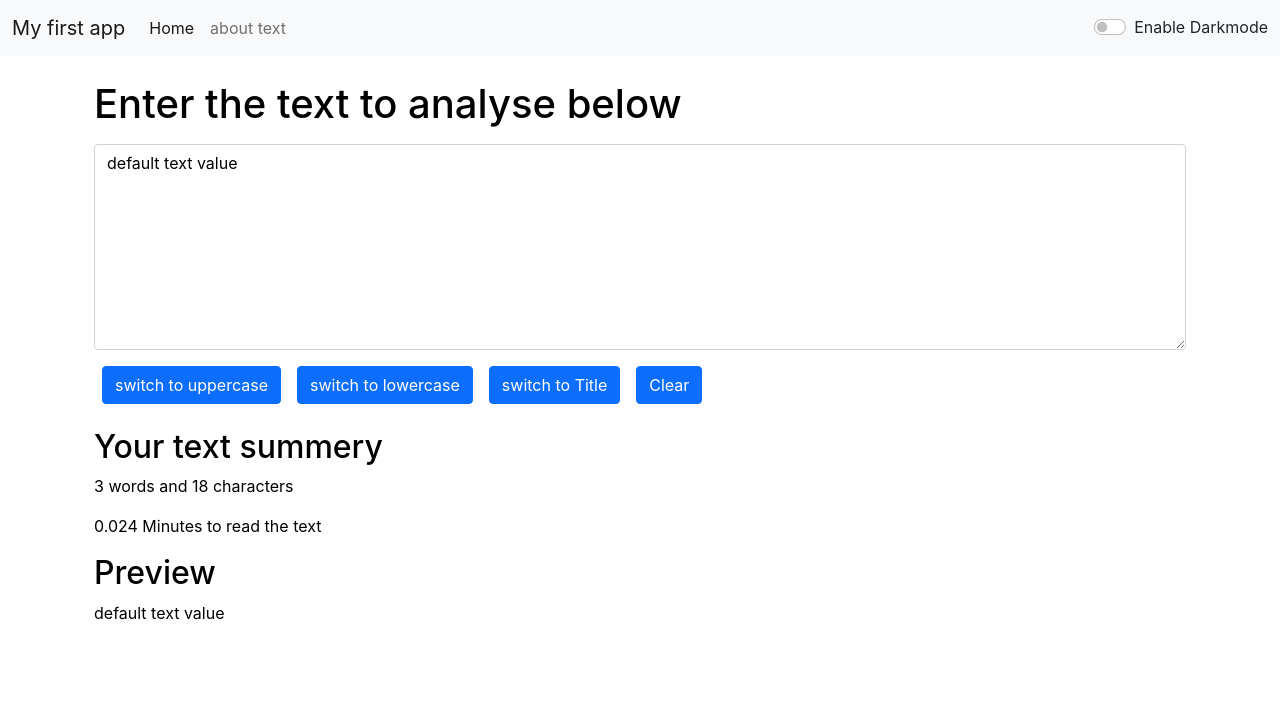
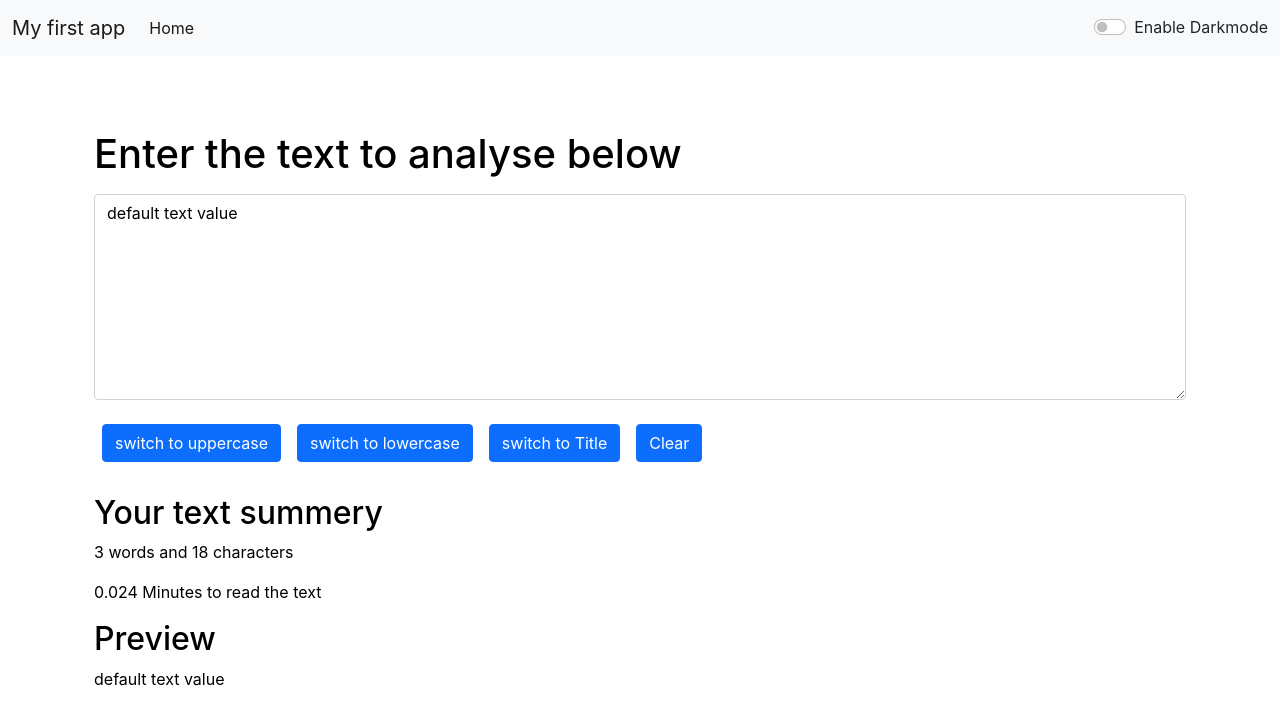
Before and after one commit to bgmiparveen/myfirstapp, a React (Create React App) app: page / in a window 1280 px wide. Shown: the top 724 px of the page. Built offline with nearby package versions, Linux system fonts and the light colour scheme.

Commit message:
bugs fixed

```diff
--- a/package.json
+++ b/package.json
@@ -1,5 +1,5 @@
 {
-  "homepage": "https://bgmiparveen.github.io/firstapp",
+  "homepage": "https://bgmiparveen.github.io/myfirstapp",
   "name": "firstapp",
   "version": "0.1.0",
   "private": true,
@@ -10,12 +10,13 @@
     "gh-pages": "^3.2.3",
     "react": "^17.0.2",
     "react-dom": "^17.0.2",
+    "react-router-dom": "^5.3.0",
     "react-scripts": "4.0.3",
     "web-vitals": "^1.1.2"
   },
   "scripts": {
     "predeploy": "npm run build",
-       "deploy": "gh-pages -d build",
+    "deploy": "gh-pages -d build",
     "start": "react-scripts start",
     "build": "react-scripts build",
     "test": "react-scripts test",
--- a/src/App.js
+++ b/src/App.js
@@ -3,34 +3,72 @@ import "./App.css";
 import Formtext from "./Components/Formtext";
 import Navbar from "./Components/Navbar";
 import React, { useState } from 'react'
+import Alert from "./Components/Alert";
+// import {
+//   BrowserRouter as Router,
+//   Switch,
+//   Route,
+
+// } from "react-router-dom";
 
 
 function App() {
   const [mode, setmode] = useState('light')
+  const [alert, setAlert] = useState(null)
+  const showAlert = (message , type)=>{
+    setAlert({
+      msg: message,
+      type: type
+        })
+          setTimeout(() => {
+        setAlert(null)
+      }, 1500);
+  }
   const toggleMode = ()=>{
     if (mode==='light') {
       setmode('dark');
       document.body.style.backgroundColor = "#434362";
+      showAlert('dark mode has been enabled ','Success' )
     }
     else{
 
       setmode('light');
       document.body.style.backgroundColor = "white";
+      showAlert('light mode has been enabled ','Success' )
+
     }
   }
   return (
     <>
+
+    {/* <Router> */}
       <Navbar title="My first app" aboutText="about text" mode= {mode} //variable mode pass karvaya hai so don't use backticks
        toggleMode={toggleMode} />
       {/* <Navbar  /> */}
+     <div className="container" style={{height:"50px"}} >
+       <Alert alert={alert} />  {/* ye alert setalert wala alert hai jiski initial valua is null jo aage props me pass hoga */}
+
+       </div>
+      {/* <div className="container">  */}
+
+      {/* <Switch>
+          <Route path="/about">
+            <About  mode= {mode} />
+          </Route>
+
+          <Route path="/">
+
+          </Route>
+        </Switch> */}
+      {/* </div> */}
       <div className="container">
-        <Formtext Heading="Enter the text to analyse below" mode={mode} />
+        <Formtext showAlert={showAlert} Heading="Enter the text to analyse below" mode={mode} />
+
       </div>
-      <div className="container">
-      {/* <About mode={mode}/> */}
-      </div>
+        {/* </Router> */}
+
     </>
-  );
+  )
 }
 
 export default App;
--- /dev/null
+++ b/src/Components/Alert.js
@@ -0,0 +1,11 @@
+import React from 'react'
+
+function Alert(props) {
+    return (
+      props.alert &&  <div class="alert alert-success alert-dismissible fade show" role="alert">
+       {props.alert.type}: {props.alert.msg}
+      </div>
+    )
+}
+
+export default Alert
--- a/src/Components/Formtext.js
+++ b/src/Components/Formtext.js
@@ -6,18 +6,25 @@ export default function Formtext(props) {
    let newText = text.toUpperCase();
   //  jab koi button par click karega to newtext jo hoga wo uppercase hoga
    setText(newText)
+   props.showAlert('Converted to Uppercase', 'Success')
  }
  const handleLoClick= ()=>{
    let newText = text.toLowerCase();
    setText(newText)
+   props.showAlert('Converted to Lowercase', 'Success')
+
  }
  const handleclearClick= ()=>{
    let newText = '';
    setText(newText)
+   props.showAlert('Text has been Cleared', 'Success')
+
  }
  const handleTitleClick= ()=>{
    let newText = text.charAt(0).toUpperCase() + text.substr(1).toLowerCase()  ;
    setText(newText)
+   props.showAlert('Converted to Title', 'Success')
+
  }
 //  without event we cant write in the text area
 //  hum event ke bina setText means jo hamari value ko update karta ha wo update nhi kar pata means ki hum (hum likh nhi pate means ki    setText(event.target.value) yah hamari write ki value ko sath sath update karta hai which is display us means onchange hame dikhta hai   )
@@ -39,15 +46,15 @@ export default function Formtext(props) {
 <div className="mb-3 my-3 ">
   <textarea className="form-control  "  style={{background:props.mode==='dark'?'#54546e':'white' , color:props.mode==='dark'?'white':'black' }} value={text} onChange={handleOnChange} id="exampleFormControlTextarea1" rows="8"></textarea>
 </div>
-<button className="btn btn-primary mx-2" onClick={handleupClick} >switch to uppercase</button>
-<button className="btn btn-primary mx-2" onClick={handleLoClick} >switch to lowercase</button>
-<button className="btn btn-primary mx-2" onClick={handleTitleClick} >switch to Title</button>
-<button className="btn btn-primary mx-2" onClick={handleclearClick} >Clear</button>
+<button className="btn btn-primary my-2 mx-2" onClick={handleupClick} >switch to uppercase</button>
+<button className="btn btn-primary my-2 mx-2" onClick={handleLoClick} >switch to lowercase</button>
+<button className="btn btn-primary my-2 mx-2" onClick={handleTitleClick} >switch to Title</button>
+<button className="btn btn-primary my-2 mx-2" onClick={handleclearClick} >Clear</button>
        </div>
 
 <h2>Your text summery</h2>
-<p>{text.split(" ").length} words and {text.length} characters </p>
-<p> {0.008*text.split(" ").length} Minutes to read the text </p>
+<p>{text.split(" ").filter((element)=>{return element.length!==0}).length} words and {text.length} characters </p>
+<p> {0.008*text.split(" ").filter((element)=>{return element.length!==0}).length} Minutes to read the text </p>
 <h2>Preview</h2>
 <p>{text} </p>
        </div>
--- a/src/Components/Navbar.js
+++ b/src/Components/Navbar.js
@@ -1,5 +1,6 @@
 import React from 'react'
 import PropTypes from 'prop-types'
+// import { Link } from 'react-router-dom'
 
 
 export default function Navbar(props) {
@@ -16,9 +17,9 @@ export default function Navbar(props) {
               <li className="nav-item">
                 <a className="nav-link active" aria-current="page" href="/">Home</a>
               </li>
-              <li className="nav-item">
-                <a className="nav-link" href="./">{props.aboutText}</a>
-              </li>
+              {/* <li className="nav-item">
+                <a className="nav-link" href="/about">{props.aboutText}</a>
+              </li> */}
             </ul>
             <div className={`form-check form-switch text-${props.mode==='light'?'dark':'light'} `}>
             <input className="form-check-input" onClick={props.toggleMode} id="flexSwitchCheckDefault" type="checkbox" />
```
Also changed, not shown: src/Components/About.js (+6 -6 lines), 1 other file (tests, documents, lock files or other folders).
